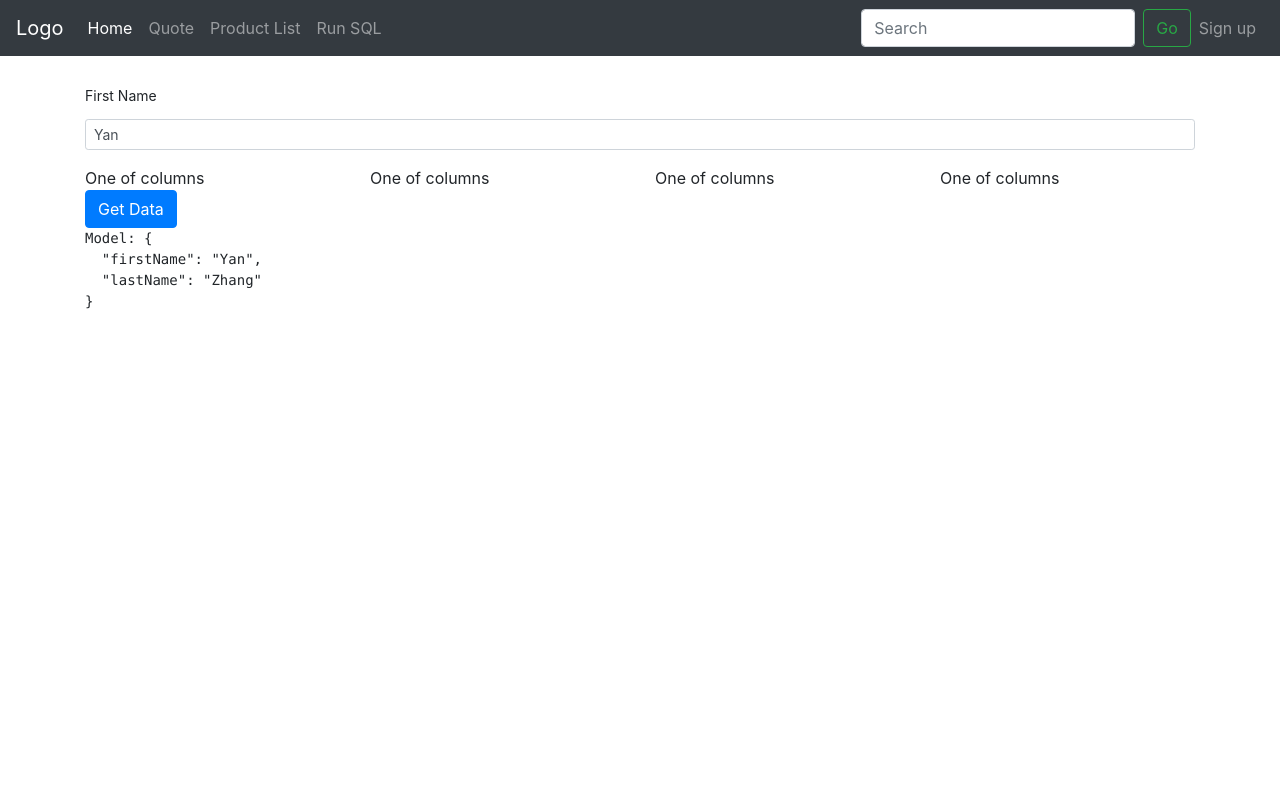
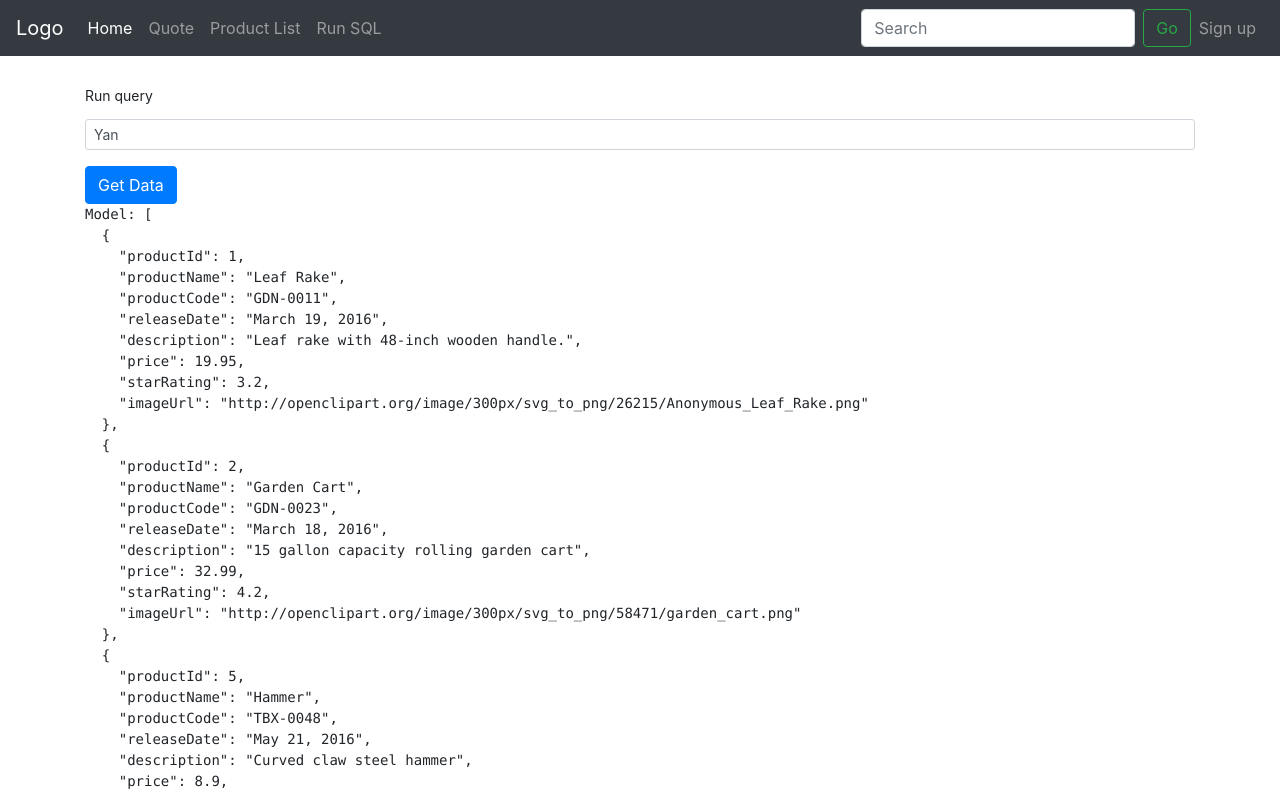
Before and after one commit to zhangyan612/ng2testapp, an Angular app: page /quote in a window 1280 px wide. Shown: the top 794 px of the page. Built offline with nearby package versions, Linux system fonts and the light colour scheme.

Commit message:
update latest

```diff
--- a/src/app/quote/quote.component.html
+++ b/src/app/quote/quote.component.html
@@ -2,7 +2,7 @@
 <form #form='ngForm' novalidate>
 
     <div class="form-group">
-      <label class="col-form-label-sm" for="FirstName">First Name</label>
+      <label class="col-form-label-sm" for="FirstName">Run query</label>
       <input #firstName class="form-control form-control-sm" type="text" placeholder="FirstName" name="FirstName"
         [ngModel]="quote.firstName" (ngModelChange)="toUpperCase($event)">
       <div class=""></div>
@@ -56,7 +56,7 @@
 
   </form>
 
-
+<!--
   <div class="row">
 
     <div class="col-sm-12 col-md-6 col-lg-3">
@@ -75,7 +75,7 @@
       One of columns
     </div>
 
-  </div>
+  </div> -->
 
 
 
@@ -93,4 +93,4 @@
     Get Data
 </button>
 
-<pre>Model: {{ quote | json }}</pre>
+<pre>Model: {{ product | json }}</pre>
--- a/src/app/quote/quote.component.ts
+++ b/src/app/quote/quote.component.ts
@@ -35,7 +35,58 @@ function ratingRange(min: number, max: number): ValidatorFn {
 })
 export class QuoteComponent implements OnInit {
   quote: Quote = { firstName:'Yan', lastName:'Zhang' } as Quote;
-
+  product : any = [
+    {
+        "productId": 1,
+        "productName": "Leaf Rake",
+        "productCode": "GDN-0011",
+        "releaseDate": "March 19, 2016",
+        "description": "Leaf rake with 48-inch wooden handle.",
+        "price": 19.95,
+        "starRating": 3.2,
+        "imageUrl": "http://openclipart.org/image/300px/svg_to_png/26215/Anonymous_Leaf_Rake.png"
+    },
+    {
+        "productId": 2,
+        "productName": "Garden Cart",
+        "productCode": "GDN-0023",
+        "releaseDate": "March 18, 2016",
+        "description": "15 gallon capacity rolling garden cart",
+        "price": 32.99,
+        "starRating": 4.2,
+        "imageUrl": "http://openclipart.org/image/300px/svg_to_png/58471/garden_cart.png"
+    },
+    {
+        "productId": 5,
+        "productName": "Hammer",
+        "productCode": "TBX-0048",
+        "releaseDate": "May 21, 2016",
+        "description": "Curved claw steel hammer",
+        "price": 8.9,
+        "starRating": 4.8,
+        "imageUrl": "http://openclipart.org/image/300px/svg_to_png/73/rejon_Hammer.png"
+    },
+    {
+        "productId": 8,
+        "productName": "Saw",
+        "productCode": "TBX-0022",
+        "releaseDate": "May 15, 2016",
+        "description": "15-inch steel blade hand saw",
+        "price": 11.55,
+        "starRating": 3.7,
+        "imageUrl": "http://openclipart.org/image/300px/svg_to_png/27070/egore911_saw.png"
+    },
+    {
+        "productId": 10,
+        "productName": "Video Game Controller",
+        "productCode": "GMG-0042",
+        "releaseDate": "October 15, 2015",
+        "description": "Standard two-button video game controller",
+        "price": 35.95,
+        "starRating": 4.6,
+        "imageUrl": "http://openclipart.org/image/300px/svg_to_png/120337/xbox-controller_01.png"
+    }
+];
   errorMessage: string;
   eff: Date;
   languages: string[] = ['English', 'Spanish', 'Chinese']
@@ -94,12 +145,65 @@ export class QuoteComponent implements OnInit {
   }
 
   getData(): void {
-    this.dataService.getById('product', 1).subscribe(
-      quote => {
-          this.quote = quote;
+
+    this.product = [
+      {
+          "productId": 1,
+          "productName": "Leaf Rake",
+          "productCode": "GDN-0011",
+          "releaseDate": "March 19, 2016",
+          "description": "Leaf rake with 48-inch wooden handle.",
+          "price": 19.95,
+          "starRating": 3.2,
+          "imageUrl": "http://openclipart.org/image/300px/svg_to_png/26215/Anonymous_Leaf_Rake.png"
       },
-      error => this.errorMessage = <any>error
-    );
+      {
+          "productId": 2,
+          "productName": "Garden Cart",
+          "productCode": "GDN-0023",
+          "releaseDate": "March 18, 2016",
+          "description": "15 gallon capacity rolling garden cart",
+          "price": 32.99,
+          "starRating": 4.2,
+          "imageUrl": "http://openclipart.org/image/300px/svg_to_png/58471/garden_cart.png"
+      },
+      {
+          "productId": 5,
+          "productName": "Hammer",
+          "productCode": "TBX-0048",
+          "releaseDate": "May 21, 2016",
+          "description": "Curved claw steel hammer",
+          "price": 8.9,
+          "starRating": 4.8,
+          "imageUrl": "http://openclipart.org/image/300px/svg_to_png/73/rejon_Hammer.png"
+      },
+      {
+          "productId": 8,
+          "productName": "Saw",
+          "productCode": "TBX-0022",
+          "releaseDate": "May 15, 2016",
+          "description": "15-inch steel blade hand saw",
+          "price": 11.55,
+          "starRating": 3.7,
+          "imageUrl": "http://openclipart.org/image/300px/svg_to_png/27070/egore911_saw.png"
+      },
+      {
+          "productId": 10,
+          "productName": "Video Game Controller",
+          "productCode": "GMG-0042",
+          "releaseDate": "October 15, 2015",
+          "description": "Standard two-button video game controller",
+          "price": 35.95,
+          "starRating": 4.6,
+          "imageUrl": "http://openclipart.org/image/300px/svg_to_png/120337/xbox-controller_01.png"
+      }
+  ]
+    // this.dataService.getById('product', 1).subscribe(
+    //   quote => {
+    //       this.quote = quote;
+    //   },
+    //   error => this.errorMessage = <any>error
+    // );
   }
 
   save() {
--- a/src/app/signup/signup.component.html
+++ b/src/app/signup/signup.component.html
@@ -1,7 +1,7 @@
 
 <div class="card">
   <div class="card-header">
-    Sign up - demonstration of basic reactive form
+    Sign up - demonstration of basic cross field validation
   </div>
 
   <div class="card-body">
```
